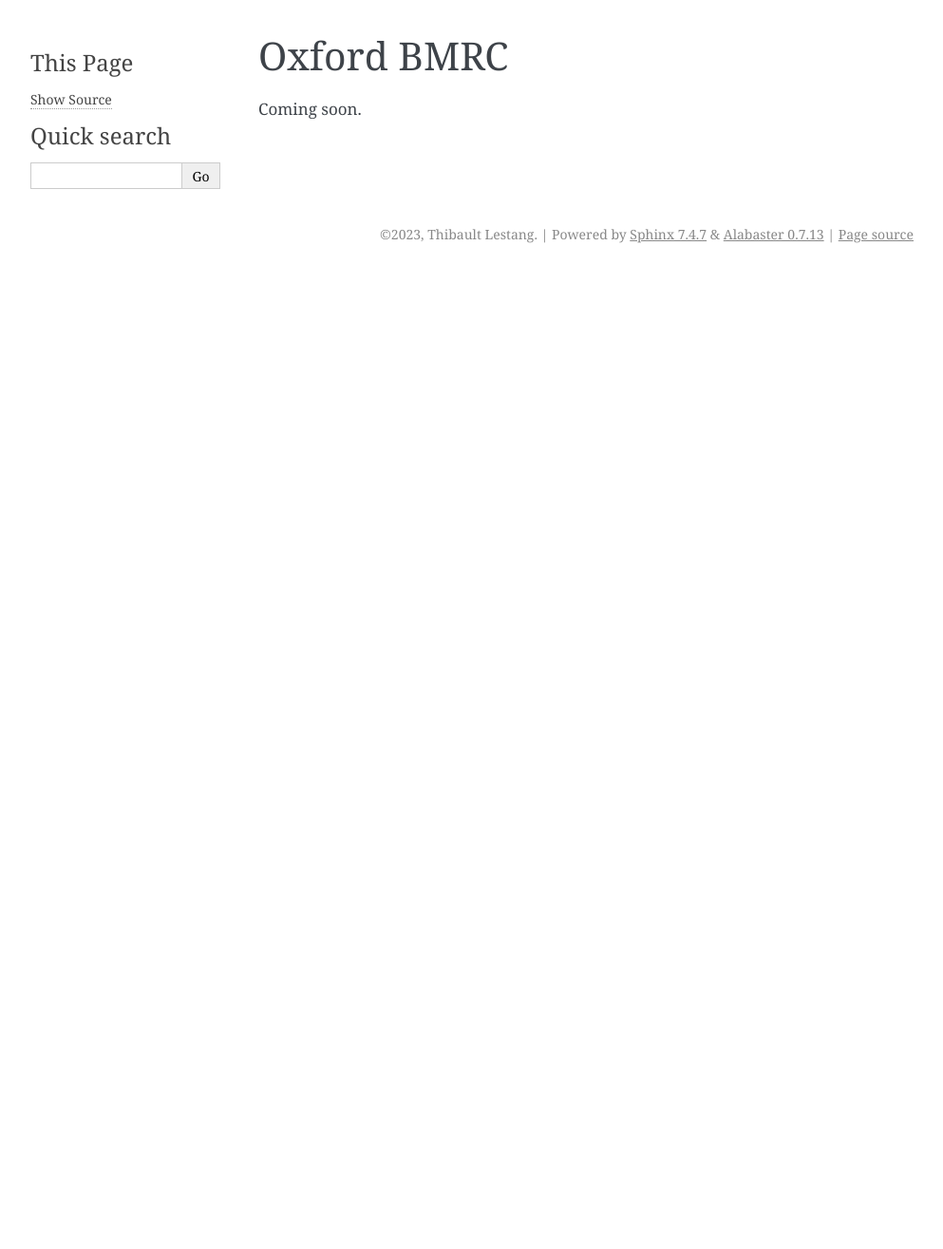
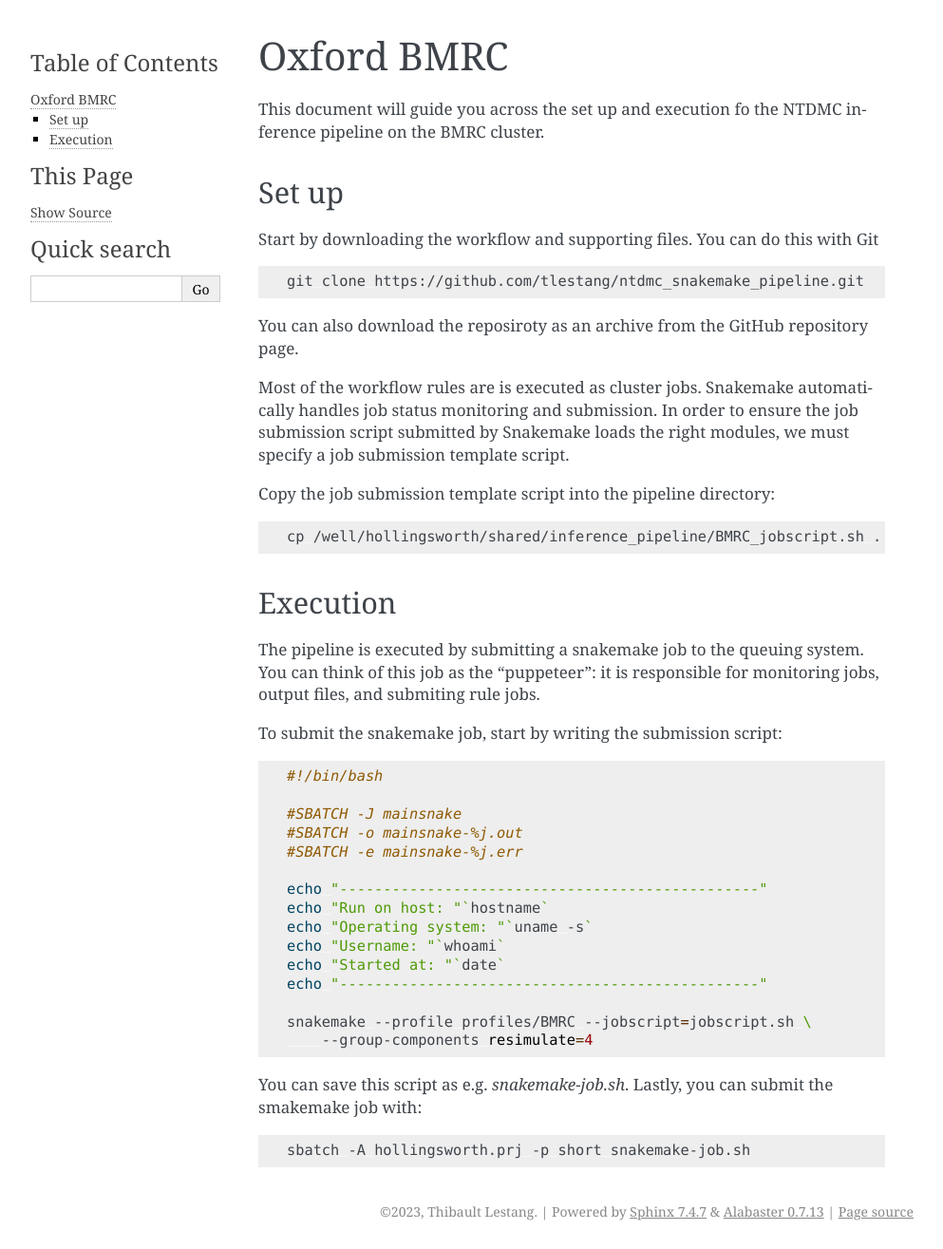
Before and after one commit to tlestang/ntdmc_snakemake_pipeline, a Sphinx documentation site: the page built from docs/source/guides/BMRC.rst, in a window 1280 px wide. Shown: the whole page at 95% size, without its empty margins (148-1141 px from the left). Built offline with Sphinx 7.4.7, drawn with Linux system fonts in a browser that asks for light colours; before the commit the page ends 900 px from its top, so only the background shows below that.

Commit message:
Add content to BMRC guide

```diff
--- a/docs/source/guides/BMRC.rst
+++ b/docs/source/guides/BMRC.rst
@@ -1,4 +1,68 @@
 Oxford BMRC
-===============================================
+===========
 
-Coming soon.
+This document will guide you across the set up and execution fo the
+NTDMC inference pipeline on the BMRC cluster.
+
+Set up
+------
+
+Start by downloading the workflow and supporting files.  You can do
+this with Git
+
+.. code-block:: shell
+
+   git clone https://github.com/tlestang/ntdmc_snakemake_pipeline.git
+
+
+You can also download the reposiroty as an archive from the GitHub repository page.
+
+Most of the workflow rules are is executed as cluster jobs. Snakemake
+automatically handles job status monitoring and submission. In order
+to ensure the job submission script submitted by Snakemake loads the
+right modules, we must specify a job submission template script.
+
+Copy the job submission template script into the pipeline directory:
+
+.. code-block:: shell
+
+   cp /well/hollingsworth/shared/inference_pipeline/BMRC_jobscript.sh .
+
+
+Execution
+---------
+
+The pipeline is executed by submitting a snakemake job to the queuing
+system.  You can think of this job as the "puppeteer": it is
+responsible for monitoring jobs, output files, and submiting rule
+jobs.
+
+To submit the snakemake job, start by writing the submission script:
+
+.. code-block:: shell
+
+   #!/bin/bash
+
+   #SBATCH -J mainsnake
+   #SBATCH -o mainsnake-%j.out
+   #SBATCH -e mainsnake-%j.err
+
+   echo "------------------------------------------------"
+   echo "Run on host: "`hostname`
+   echo "Operating system: "`uname -s`
+   echo "Username: "`whoami`
+   echo "Started at: "`date`
+   echo "------------------------------------------------"
+
+   snakemake --profile profiles/BMRC --jobscript=jobscript.sh \
+       --group-components resimulate=4
+
+
+
+
+You can save this script as e.g. `snakemake-job.sh`. Lastly, you can
+submit the smakemake job with:
+
+.. code-block:: shell
+
+   sbatch -A hollingsworth.prj -p short snakemake-job.sh
```
